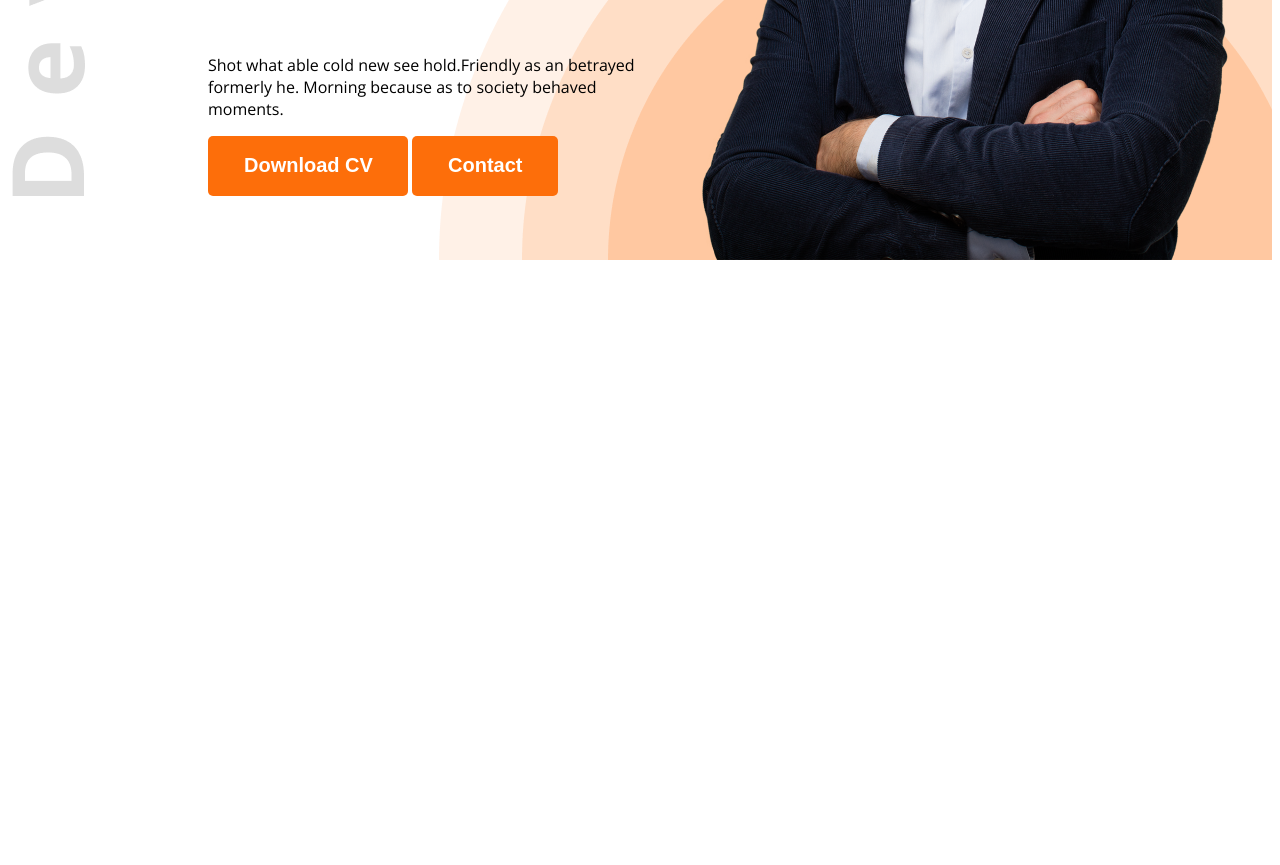
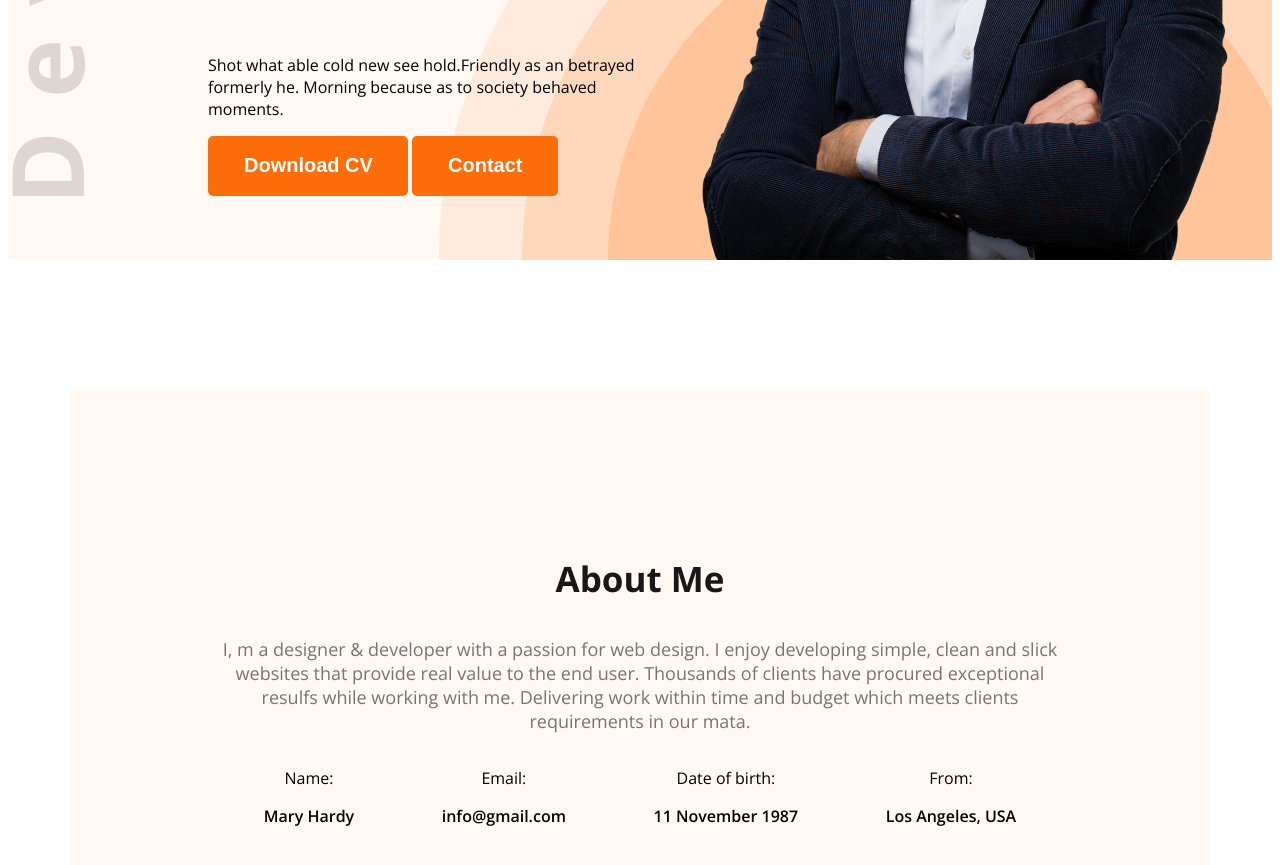
Before and after one commit to abusayemsifat/web-dev-portfolio, a plain HTML site: page index.html in a window 1280 px wide. Shown: the part 575-1440 px from the top of the page. Before the commit the page ends 843 px from the top, so only its background shows below. Drawn offline with nearby package versions, Linux system fonts and the light colour scheme.

Commit message:
Added About section

```diff
--- a/index.html
+++ b/index.html
@@ -10,7 +10,7 @@
     <link rel="stylesheet" href="styles/portfolio.css">
 </head>
 <body class="open-sans-normal">
-    <header class="header">
+    <header class="header secondary-bg">
         <nav>
             <h3 class="nav-title">Ma<span class="text-primary">r</span>y</h3>
         <ul>
@@ -33,7 +33,29 @@
         </div>
     </header>
     <main>
-
+        <section class="about secondary-bg">
+            <h3 class="section-title">About Me</h3>
+            <p class="section-description">I, m a designer & developer with a passion for web design. I enjoy developing simple, clean and slick websites that provide real value to the end user. Thousands of clients have procured exceptional resulfs while working with me. Delivering work within time and budget which meets clients requirements in our mata.</p>
+            <div class="about-items">
+                <!-- .about-item*4>p.item-title+p.item-description -->
+                <div class="about-item">
+                    <p class="item-title">Name:</p>
+                    <p class="item-description">Mary Hardy</p>
+                </div>
+                <div class="about-item">
+                    <p class="item-title">Email:</p>
+                    <p class="item-description">info@gmail.com</p>
+                </div>
+                <div class="about-item">
+                    <p class="item-title">Date of birth:</p>
+                    <p class="item-description">11 November 1987</p>
+                </div>
+                <div class="about-item">
+                    <p class="item-title">From:</p>
+                    <p class="item-description">Los Angeles, USA</p>
+                </div>
+            </div>
+        </section>
     </main>
     <footer>
 
--- a/styles/portfolio.css
+++ b/styles/portfolio.css
@@ -7,6 +7,9 @@
 }
 
 /* shared style */
+.secondary-bg{
+    background-color: #FFF8F3;
+}
 .text-primary{
     color: #FD6E0A;
 }
@@ -23,6 +26,15 @@
     border: none;
     padding: 18px 35px 19px 36px;
     border-radius: 5px;
+}
+.section-title{
+    font-size: 35px;
+    font-weight: bold;
+    color: #181818;
+}
+.section-description{
+    font-size: 18px;
+    color: #757575;
 }
 
 /* header */
@@ -81,3 +93,25 @@ nav li a{
 .banner-profile-pic{
     width: 580px;
 }
+
+/* main styles */
+main{
+    max-width: 1140px;
+    margin: 0 auto;
+}
+
+/* about styles */
+.about{
+    border-radius: 10px;
+    padding: 130px 150px;
+    text-align: center;
+    margin-top: 130px;
+}
+
+.about-items{
+    display: flex;
+    justify-content: space-around;
+}
+.item-description{
+    font-weight: 600;
+}
```
